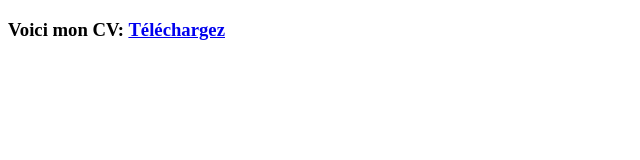
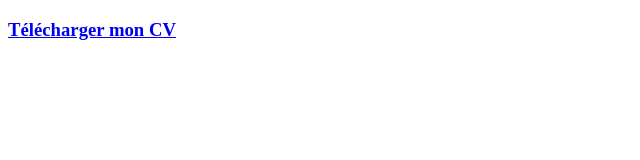
Before and after one commit to sconde2020/mon-cv, a plain HTML site: page index.html in a window 1280 px wide. Shown: the whole page, without its empty margins (0-640 px from the left). Drawn offline with Linux system fonts and the light colour scheme.

Commit message:
Mise en forme

```diff
--- a/index.html
+++ b/index.html
@@ -6,7 +6,7 @@
 </head>
 <body>
     <h3>
-        Voici mon CV: <a href="CV-souleymane-conde.pdf">Téléchargez</a>
+        <span style="text-align: center;"><a href="CV-souleymane-conde.pdf">Télécharger mon CV</a></span>
     </h3>
 </body>
 </html>
```
